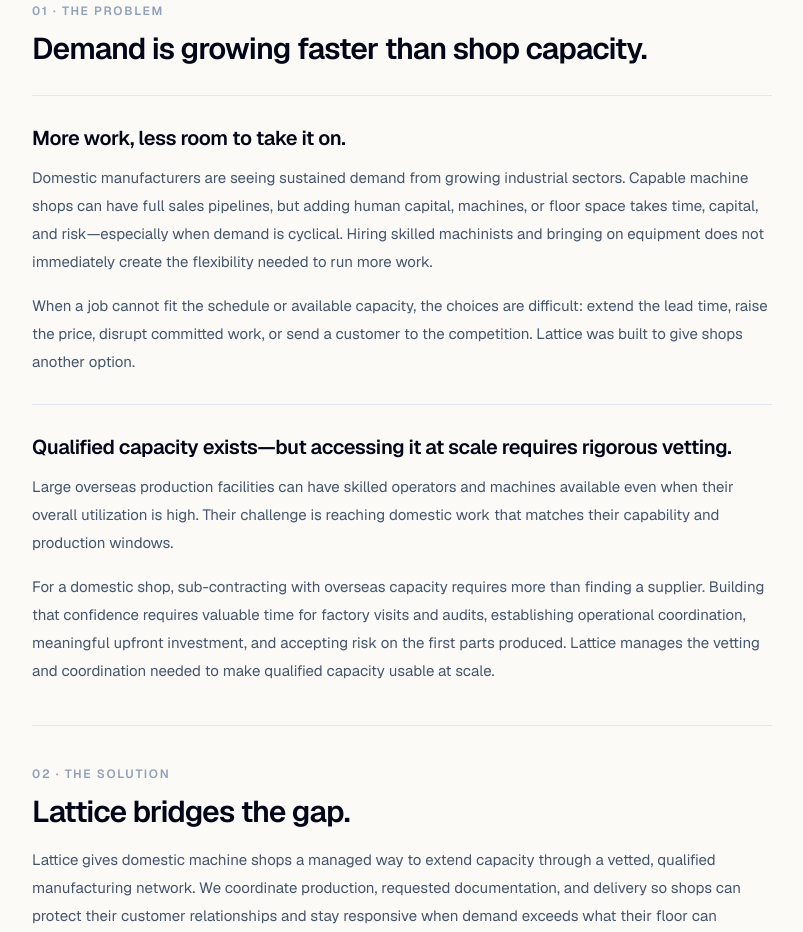
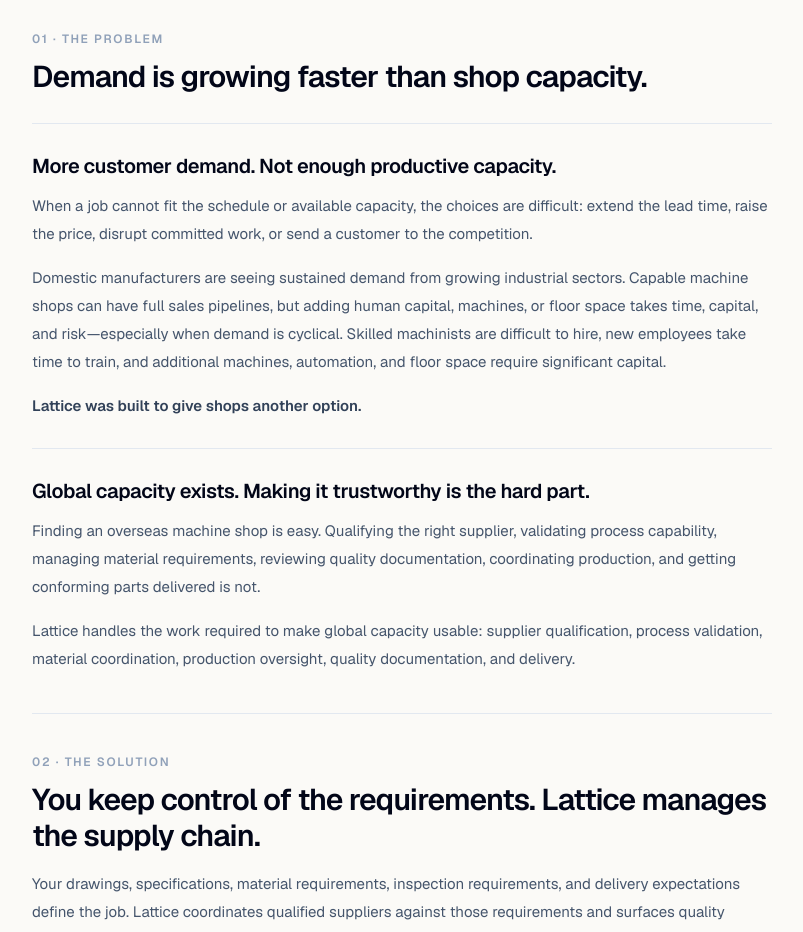
Before and after one commit to willpaikstack/lattice, a Next.js app: page /how-it-works in a window 1280 px wide. Shown: the part 480-1412 px from the top of the page, without its empty margins (103-906 px from the left). Built offline with nearby package versions, Linux system fonts and the light colour scheme; no server answers.

Commit message:
refine: clarify how Lattice works

```diff
--- a/src/app/how-it-works/page.tsx
+++ b/src/app/how-it-works/page.tsx
@@ -77,7 +77,7 @@
               </span>
               <h1 className="mt-5 text-4xl font-semibold tracking-[-0.035em] text-slate-950 sm:text-[44px]">How Lattice works</h1>
               <p className="mt-4 max-w-[680px] text-[16px] leading-7 text-slate-600">
-                Lattice connects domestic machine shops facing sustained demand with qualified overseas manufacturing capacity&mdash;without disrupting the commitments already on the schedule.
+                Lattice gives domestic manufacturers access to qualified global production capacity, helping shops fulfill overflow demand while keeping their customer relationships and existing production schedules intact.
               </p>
               <p className="mt-5 text-sm text-slate-400">Lattice workflow overview &middot; Invite-only access</p>
             </header>
@@ -89,25 +89,26 @@
               </header>
 
               <section aria-labelledby="the-problem" className="border-b border-slate-200 py-7">
-                <h3 className="text-xl font-semibold tracking-[-0.02em] text-slate-950" id="the-problem">More work, less room to take it on.</h3>
+                <h3 className="text-xl font-semibold tracking-[-0.02em] text-slate-950" id="the-problem">More customer demand. Not enough productive capacity.</h3>
                 <div className="mt-3 space-y-4 text-[15px] leading-7 text-slate-600">
                   <p>
-                    Domestic manufacturers are seeing sustained demand from growing industrial sectors. Capable machine shops can have full sales pipelines, but adding human capital, machines, or floor space takes time, capital, and risk&mdash;especially when demand is cyclical. Hiring skilled machinists and bringing on equipment does not immediately create the flexibility needed to run more work.
+                    When a job cannot fit the schedule or available capacity, the choices are difficult: extend the lead time, raise the price, disrupt committed work, or send a customer to the competition.
                   </p>
                   <p>
-                    When a job cannot fit the schedule or available capacity, the choices are difficult: extend the lead time, raise the price, disrupt committed work, or send a customer to the competition. Lattice was built to give shops another option.
+                    Domestic manufacturers are seeing sustained demand from growing industrial sectors. Capable machine shops can have full sales pipelines, but adding human capital, machines, or floor space takes time, capital, and risk&mdash;especially when demand is cyclical. Skilled machinists are difficult to hire, new employees take time to train, and additional machines, automation, and floor space require significant capital.
                   </p>
+                  <p className="font-semibold text-slate-700">Lattice was built to give shops another option.</p>
                 </div>
               </section>
 
               <section aria-labelledby="available-capacity" className="pt-7">
-                <h3 className="text-xl font-semibold tracking-[-0.02em] text-slate-950" id="available-capacity">Qualified capacity exists&mdash;but accessing it at scale requires rigorous vetting.</h3>
+                <h3 className="text-xl font-semibold tracking-[-0.02em] text-slate-950" id="available-capacity">Global capacity exists. Making it trustworthy is the hard part.</h3>
                 <div className="mt-3 space-y-4 text-[15px] leading-7 text-slate-600">
                   <p>
-                    Large overseas production facilities can have skilled operators and machines available even when their overall utilization is high. Their challenge is reaching domestic work that matches their capability and production windows.
+                    Finding an overseas machine shop is easy. Qualifying the right supplier, validating process capability, managing material requirements, reviewing quality documentation, coordinating production, and getting conforming parts delivered is not.
                   </p>
                   <p>
-                    For a domestic shop, sub-contracting with overseas capacity requires more than finding a supplier. Building that confidence requires valuable time for factory visits and audits, establishing operational coordination, meaningful upfront investment, and accepting risk on the first parts produced. Lattice manages the vetting and coordination needed to make qualified capacity usable at scale.
+                    Lattice handles the work required to make global capacity usable: supplier qualification, process validation, material coordination, production oversight, quality documentation, and delivery.
                   </p>
                 </div>
               </section>
@@ -116,9 +117,9 @@
             <section aria-labelledby="solution-heading" className="py-10" id="solution">
               <header className="border-b border-slate-200 pb-7">
                 <p className="text-xs font-semibold uppercase tracking-[0.14em] text-slate-400">02 &middot; The solution</p>
-                <h2 className="mt-3 text-3xl font-semibold tracking-[-0.03em] text-slate-950" id="solution-heading">Lattice bridges the gap.</h2>
+                <h2 className="mt-3 text-3xl font-semibold tracking-[-0.03em] text-slate-950" id="solution-heading">You keep control of the requirements. Lattice manages the supply chain.</h2>
                 <p className="mt-4 text-[15px] leading-7 text-slate-600">
-                  Lattice gives domestic machine shops a managed way to extend capacity through a vetted, qualified manufacturing network. We coordinate production, requested documentation, and delivery so shops can protect their customer relationships and stay responsive when demand exceeds what their floor can support.
+                  Your drawings, specifications, material requirements, inspection requirements, and delivery expectations define the job. Lattice coordinates qualified suppliers against those requirements and surfaces quality documentation before parts are shipped.
                 </p>
               </header>
 
```
Also changed, not shown: 2 other files (tests, documents, lock files or other folders).
